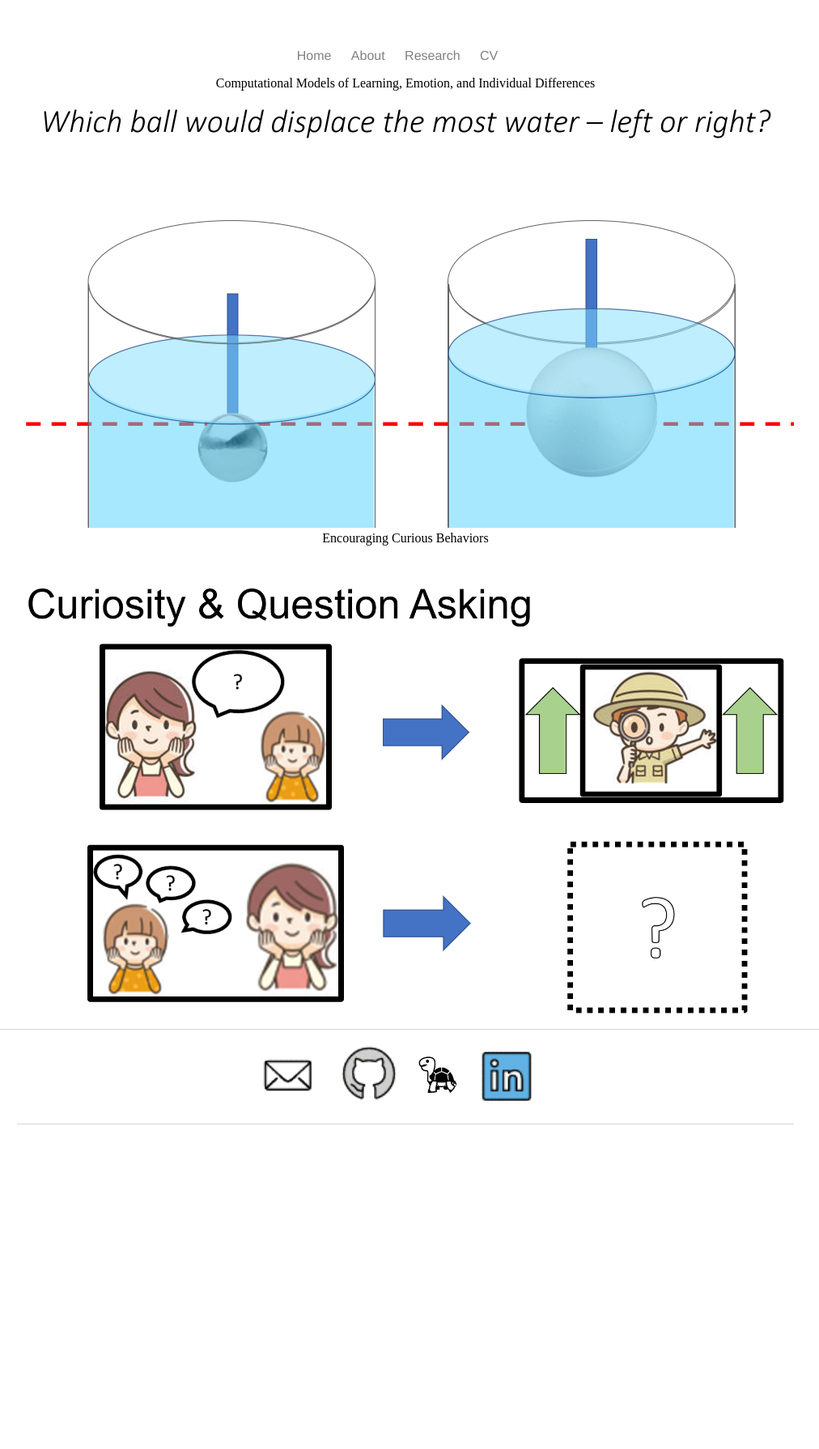
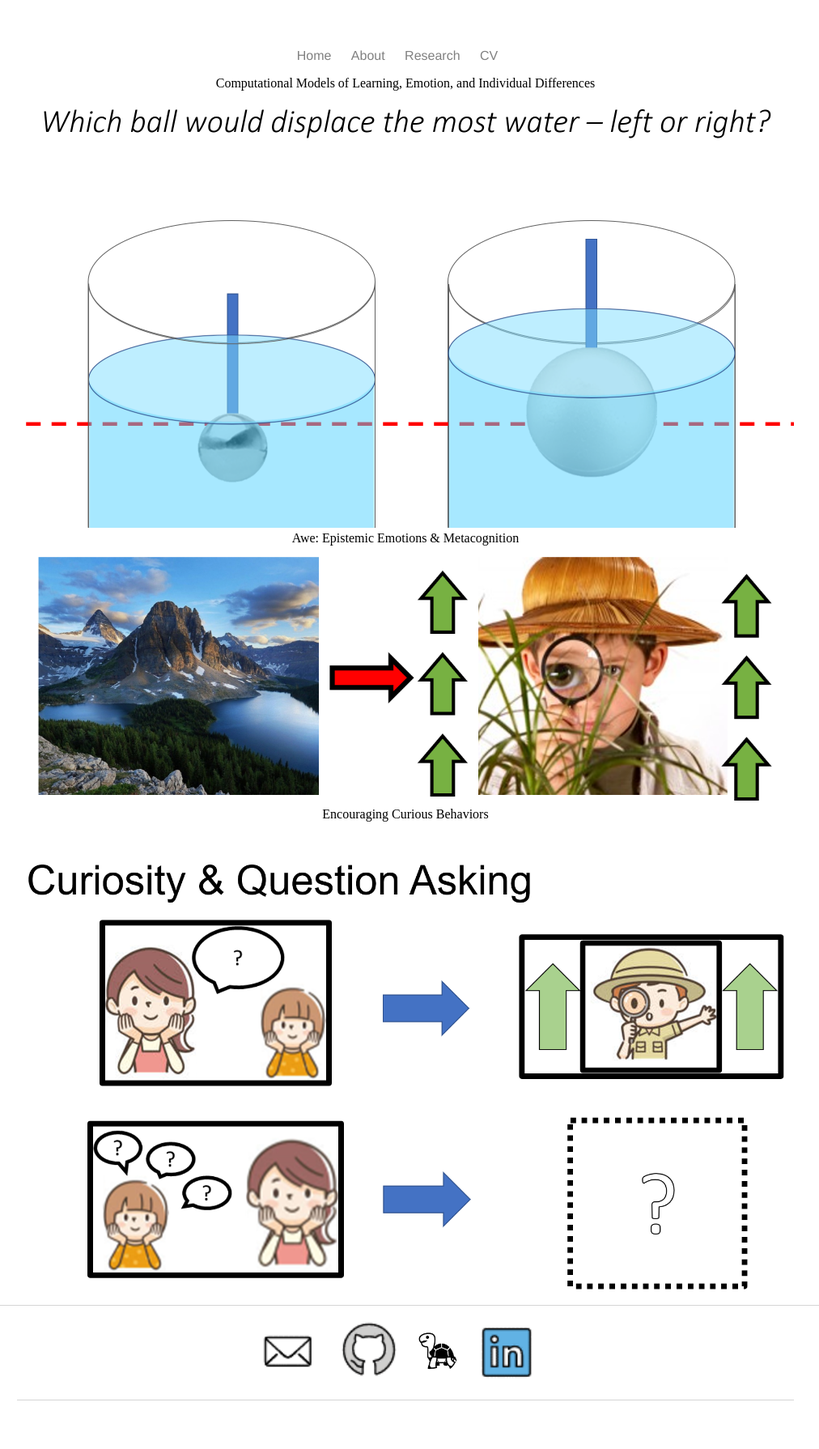
Before and after one commit to ColantonioLearn/ColantonioLearn.github.io, a Jekyll site: the page built from research/index.html, in a window 1280 px wide. Shown: the whole page at 81% size, without its empty margins (139-1151 px from the left). Built offline with Jekyll 4.4.1, drawn with Linux system fonts in a browser that asks for light colours; before the commit the page ends 1449 px from its top, so only the background shows below that.

Commit message:
fixsizeresearch

```diff
--- a/research/index.html
+++ b/research/index.html
@@ -6,7 +6,7 @@ title: Ongoing Projects
 <main>
 		<div class = "flex-container" style="flex-direction:column;">
 
-		<div><center>Computational Models of Learning, Emotion, and Individual Differences <img src="waterDisp.png" alt="Computational Models of Learning & Emotional Experience" style="width:75vw;></div>
+		<div><center>Computational Models of Learning, Emotion, and Individual Differences <img src="waterDisp.png" alt="Computational Models of Learning & Emotional Experience" style="width:75vw;"></div>
 	  <div><center>Awe: Epistemic Emotions & Metacognition <img src="awePano.png" alt="Awe: Epistemic Emotions & Metacognition" style="width:75vw;"></div>
 		<div><center>Encouraging Curious Behaviors <img src="questions.png" alt="Encouraging Curious Behaviors" style="width:75vw;"></div>
 </main>
```
